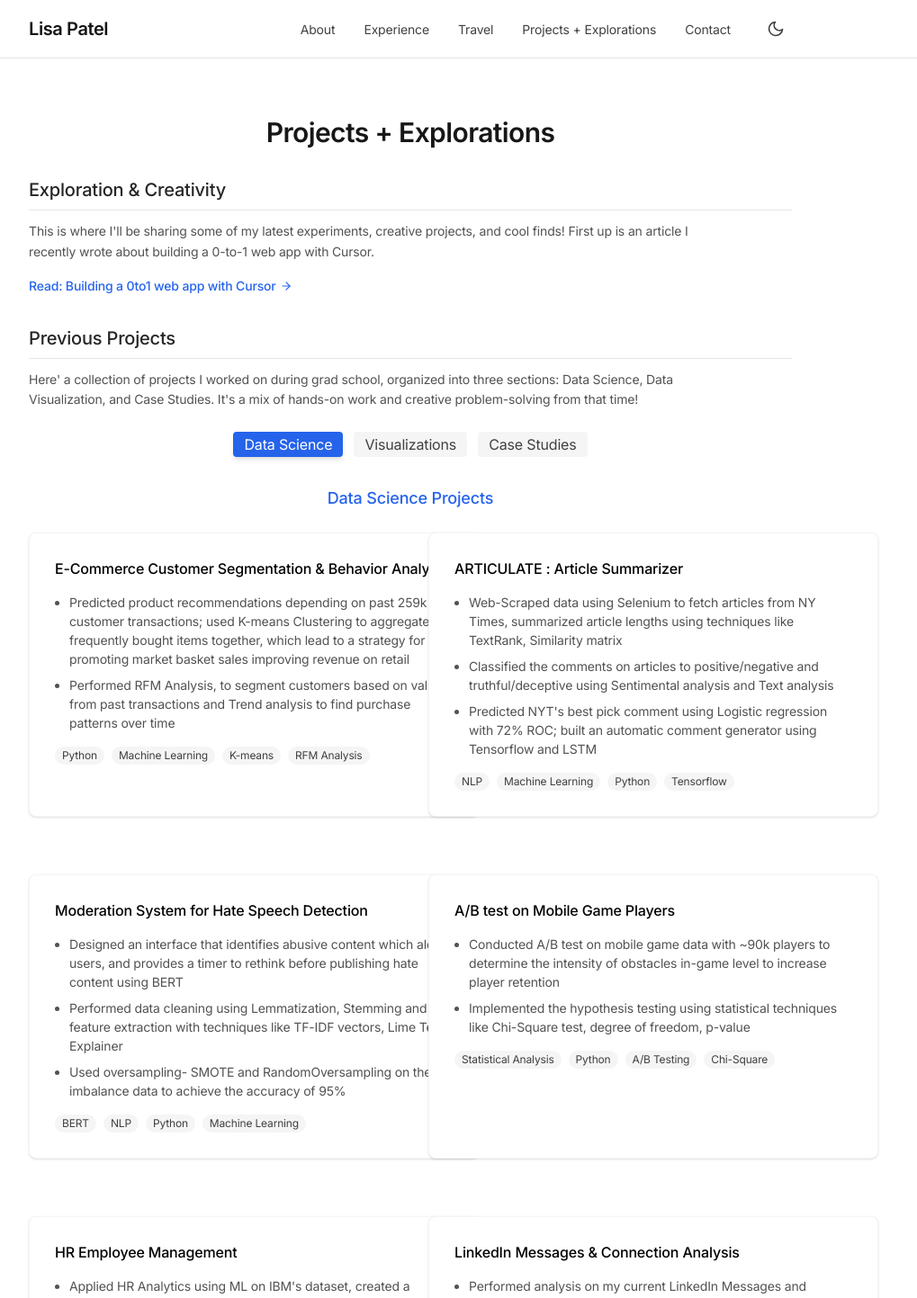
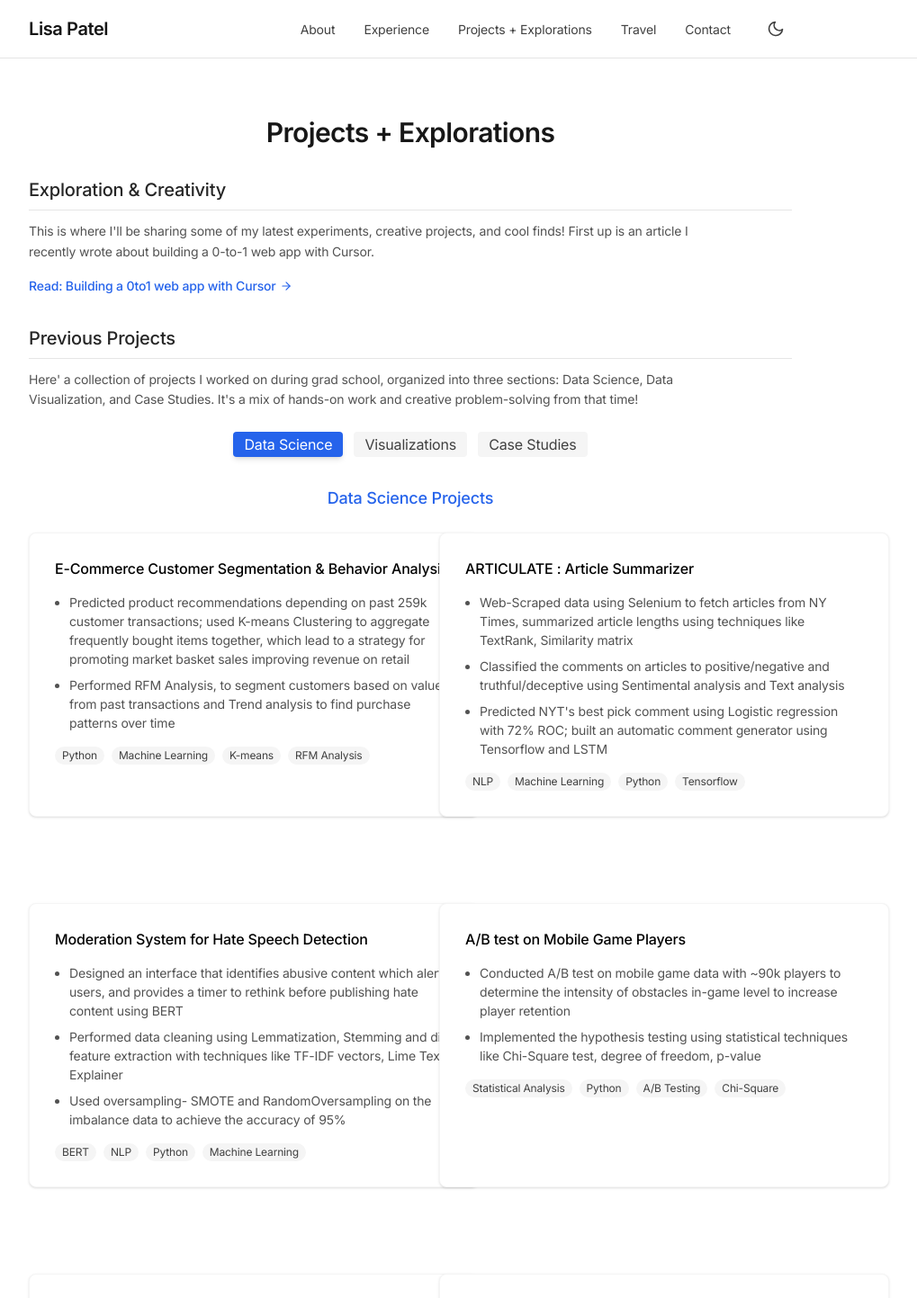
Before and after one commit to lisaapatel/lisaa, a Next.js app: page /lisaa/projects in a window 1280 px wide. Shown: the top 1443 px of the page at 90% size, without its empty margins (184-1203 px from the left). Built offline with nearby package versions, Linux system fonts and the light colour scheme.

Commit message:
update pages

```diff
--- a/components/Layout.tsx
+++ b/components/Layout.tsx
@@ -12,13 +12,14 @@ const links = [
     text: "Experience",
     link: "experience",
   },
+
+  {
+    text: "Projects + Explorations",
+    link: "projects",
+  },
   {
     text: "Travel",
     link: "travel",
-  },
-  {
-    text: "Projects + Explorations",
-    link: "projects",
   },
   {
     text: "Contact",
--- a/pages/projects.tsx
+++ b/pages/projects.tsx
@@ -231,11 +231,11 @@ const Projects: NextPage = () => {
 
   // Refined card design with more elegant typography
   const renderDataScienceProjects = () => (
-    <div className="grid grid-cols-1 gap-10 md:grid-cols-2">
+    <div className="grid grid-cols-1 gap-16 md:grid-cols-2">
       {PROJECTS.map((p: Project) => (
         <Card
           key={p.title}
-          className="card p-5 sm:p-7 mb-6 hover:shadow-md transition-shadow duration-300 border border-gray-100 dark:border-gray-700"
+          className="card p-5 sm:p-7 mb-8 hover:shadow-md transition-shadow duration-300 border border-gray-100 dark:border-gray-700"
         >
           <h3 className="text-base font-medium mb-4 leading-snug">
             {p.link ? (
@@ -285,9 +285,12 @@ const Projects: NextPage = () => {
         </a>
       </h3>
 
-      <div className="grid grid-cols-1 gap-8 md:grid-cols-2">
+      <div className="grid grid-cols-1 gap-16 md:grid-cols-2">
         {TABLEAU_PROJECTS.map((p) => (
-          <Card key={p.title} className={`bg-${theme === 'dark' ? 'gray-800' : 'gray-100'} rounded-lg shadow-lg overflow-hidden`}>
+          <Card
+            key={p.title}
+            className={`bg-${theme === 'dark' ? 'gray-800' : 'gray-100'} rounded-lg shadow-lg overflow-hidden mb-8`}
+          >
             <img src={p.img} alt={p.title} className="w-full h-48 object-cover" />
             <div className="p-6">
               <h3 className="text-xl font-bold text-center">
@@ -312,9 +315,12 @@ const Projects: NextPage = () => {
   );
 
   const renderCaseStudies = () => (
-    <div className="grid grid-cols-1 gap-8">
+    <div className="grid grid-cols-1 gap-16">
       {CASE_STUDIES.map((study) => (
-        <Card key={study.title} className={`bg-${theme === 'dark' ? 'gray-800' : 'gray-100'} rounded-lg shadow-lg p-8`}>
+        <Card
+          key={study.title}
+          className={`bg-${theme === 'dark' ? 'gray-800' : 'gray-100'} rounded-lg shadow-lg p-8 mb-8`}
+        >
           <h3 className="text-2xl font-bold mb-4">
             {study.link ? (
               <a
```
